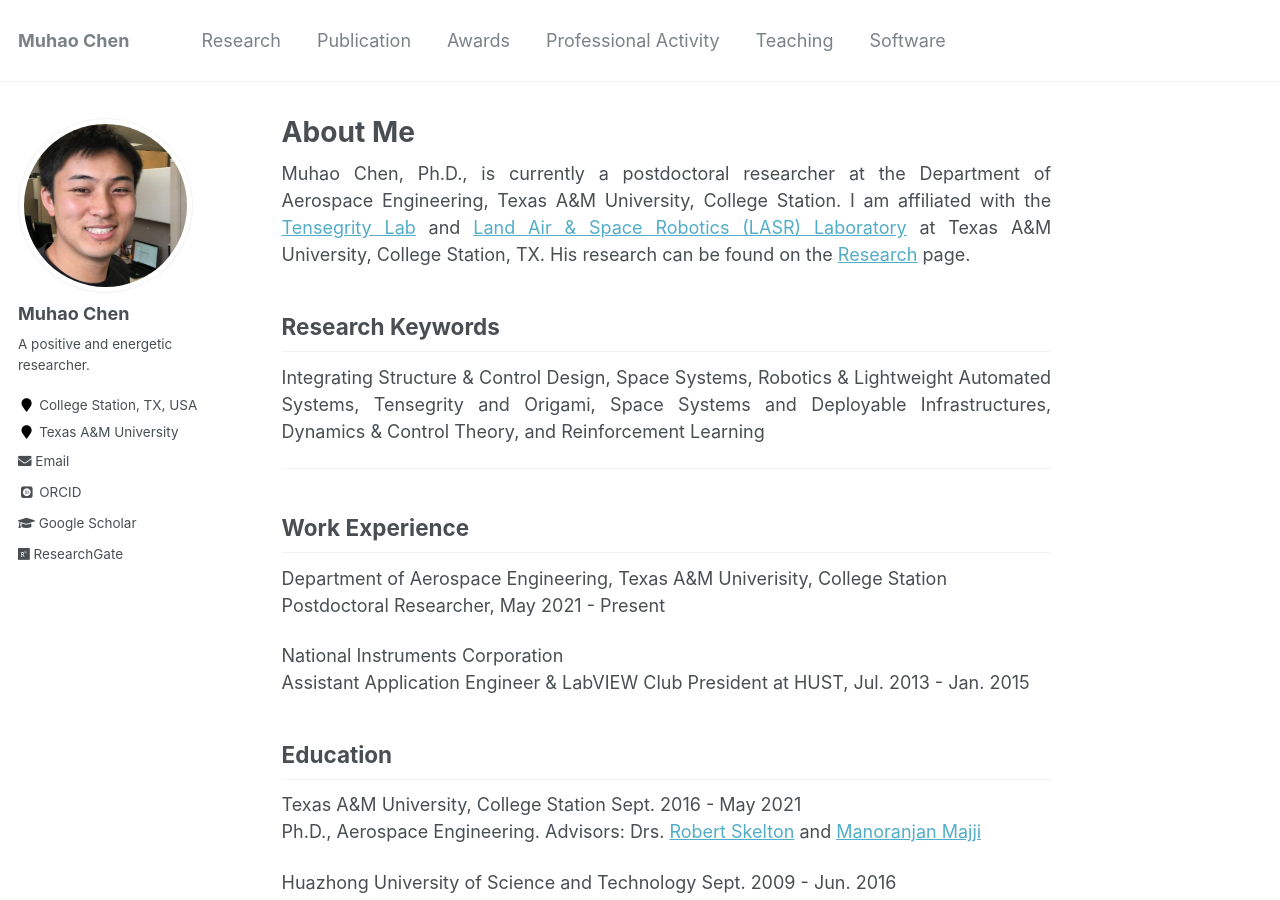
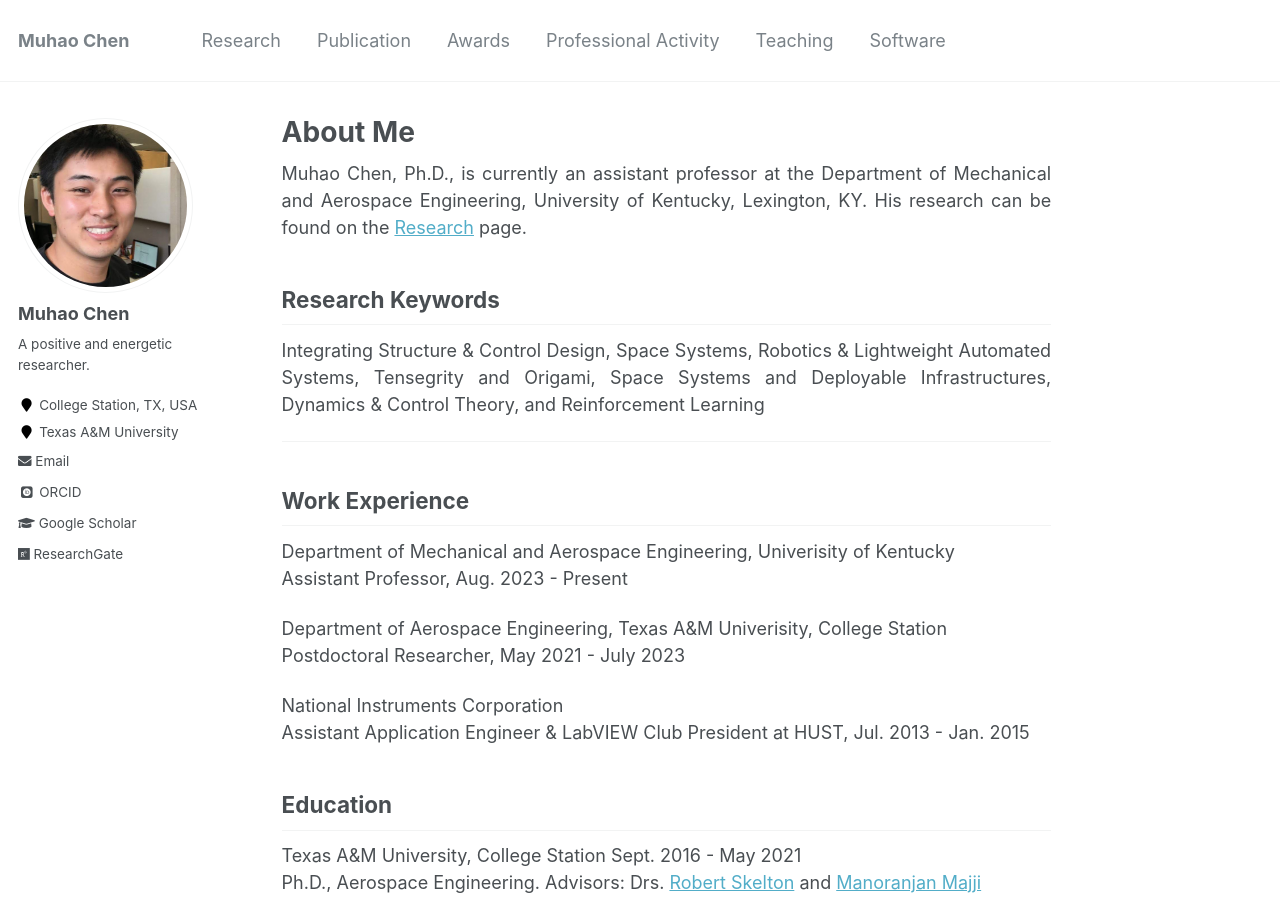
Before and after one commit to Muhao-Chen/muhao-chen.github.io, a Jekyll site: the page built from _pages/about.md, in a window 1280 px wide and 900 px high. Built offline with Jekyll 4.4.1, drawn with Linux system fonts in a browser that asks for light colours; some web fonts are replaced.

Commit message:
Update about.md

```diff
--- a/_pages/about.md
+++ b/_pages/about.md
@@ -13,7 +13,8 @@ toc: true
 
 
 <!--<div style="text-align: justify">  </div> -->
-Muhao Chen, Ph.D., is currently a postdoctoral researcher at the Department of Aerospace Engineering, Texas A&M University, College Station. I am affiliated with the [Tensegrity Lab](https://bobskelton.github.io/) and [Land Air & Space Robotics (LASR) Laboratory](https://lasr.tamu.edu/) at Texas A&M University, College Station, TX. His research can be found on the [Research](https://muhao-chen.github.io/research/) page.
+<!-- Muhao Chen, Ph.D., is currently a postdoctoral researcher at the Department of Aerospace Engineering, Texas A&M University, College Station. I am affiliated with the [Tensegrity Lab](https://bobskelton.github.io/) and [Land Air & Space Robotics (LASR) Laboratory](https://lasr.tamu.edu/) at Texas A&M University, College Station, TX.  -->
+Muhao Chen, Ph.D., is currently an assistant professor at the Department of Mechanical and Aerospace Engineering, University of Kentucky, Lexington, KY. His research can be found on the [Research](https://muhao-chen.github.io/research/) page.
 
 ## Research Keywords
 Integrating Structure & Control Design, Space Systems, Robotics & Lightweight Automated Systems, Tensegrity and Origami, Space Systems and Deployable Infrastructures, Dynamics & Control Theory, and Reinforcement Learning
@@ -31,9 +32,11 @@ Integrating Structure & Control Design, Space Systems, Robotics & Lightweight Au
 
 
 ## Work Experience
+Department of Mechanical and Aerospace Engineering, Univerisity of Kentucky
+Assistant Professor, Aug. 2023 - Present
 
 Department of Aerospace Engineering, Texas A&M Univerisity, College Station
-Postdoctoral Researcher, May 2021 - Present
+Postdoctoral Researcher, May 2021 - July 2023
 
 National Instruments Corporation
 Assistant Application Engineer & LabVIEW Club President at HUST, Jul. 2013 - Jan. 2015
```
